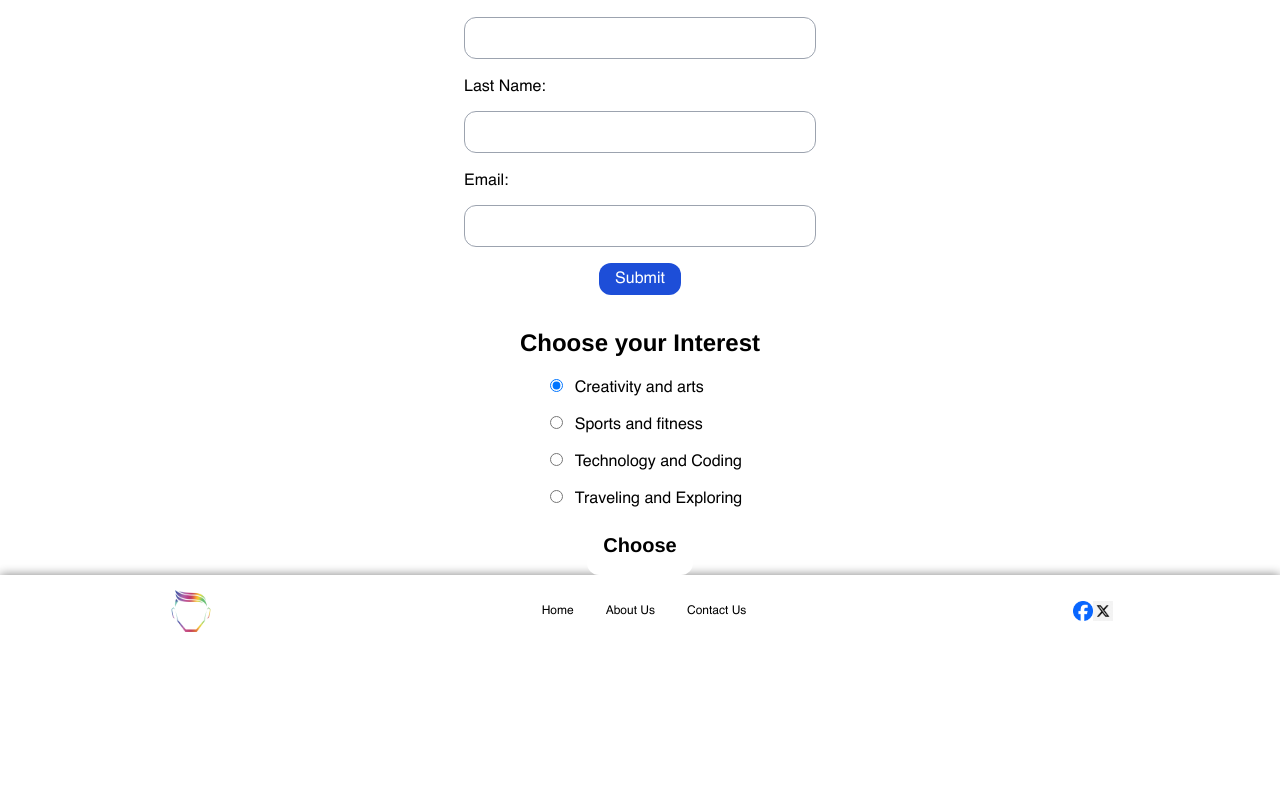
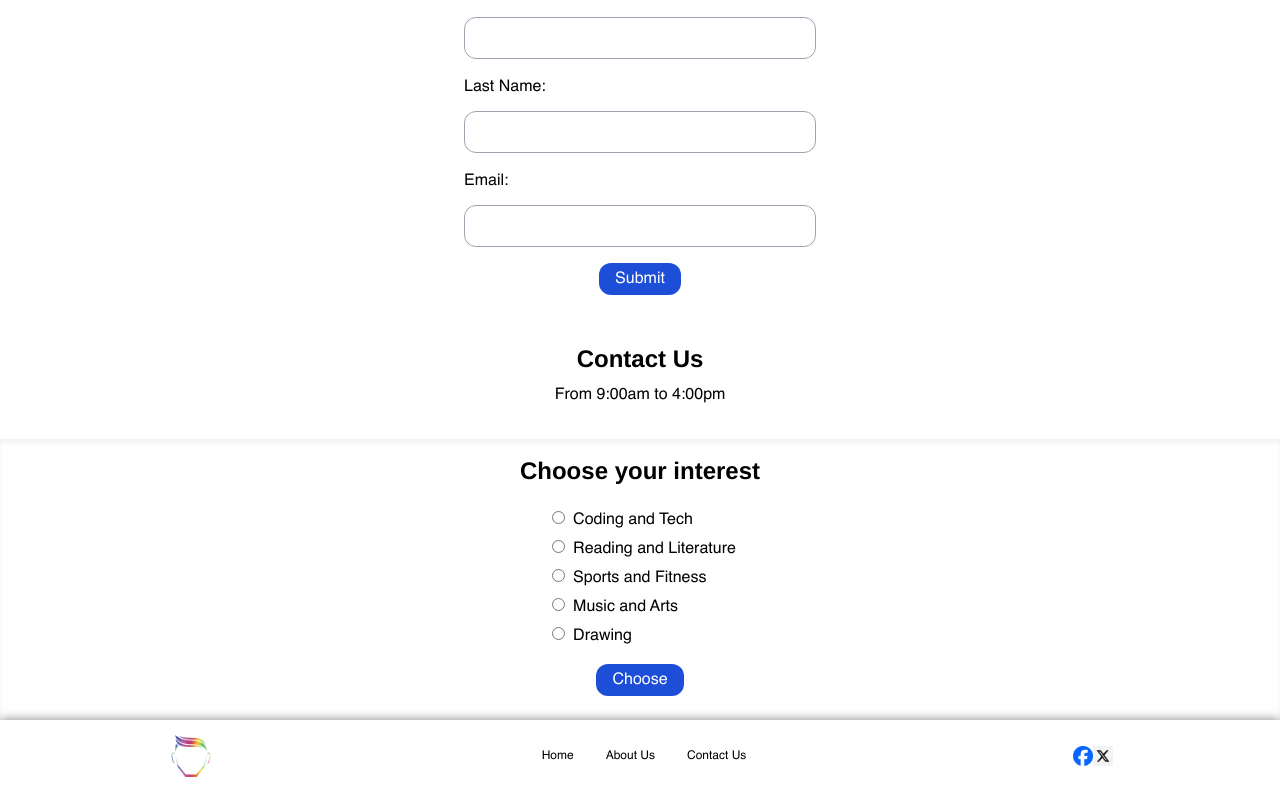
Before and after one commit to AbdoMohamamd/task3-1, a Next.js app: page /ContactUs in a window 1280 px wide. Shown: the part 979-1771 px from the top of the page. Before the commit the page ends 1626 px from the top, so only its background shows below. Built offline with nearby package versions, Linux system fonts and the light colour scheme.

Commit message:
adding interest list

```diff
--- a/app/AboutUs/page.js
+++ b/app/AboutUs/page.js
@@ -1,11 +1,12 @@
-import React from 'react'
+'use client'
+import React,{useRef} from 'react'
 import Banner from '../comps/Banner/Banner'
 import PhotoWithText from '../comps/PhotoWithText/PhotoWithText'
 import img1 from '../../public/img1.jpg'
 import img2 from '../../public/img2.jpg'
-import InterestList from '../comps/InterestList/InterestList'
 
 const page = () => {
+const imgSectionRef =useRef(null);
   let cards = [
     <PhotoWithText img={img1} text={'Waves art'} />,
     <PhotoWithText img={img2} text={'Rocks at the beach'} />
@@ -17,11 +18,11 @@ const page = () => {
         title={'Welcome to the AboutUs page'}
         phrase={'Here are some information aboutUs'}
         background={'bg-aboutUs'}
-        startNow={''}
+        sectionRef={imgSectionRef}
       />
       <section
         className='w-56 block mt-0 mb-0 mx-auto text-center md:flex md:justify-center md:w-99'
-        // ref={imgSectionRef}
+         ref={imgSectionRef}
       >
         {cards}
       </section>
--- a/app/ContactUs/page.js
+++ b/app/ContactUs/page.js
@@ -1,19 +1,25 @@
-import React from 'react'
+'use client'
+import React, { useRef } from 'react'
 import Banner from '../comps/Banner/Banner'
 import Form from '../comps/Form/Form'
 import InterestList from '../comps/InterestList/InterestList'
 
 const page = () => {
+  const formSectionRef = useRef(null)
   return (
     <div>
       <Banner
         title={'Welcome to the ContactUs page'}
         phrase={'From this page you can contactUs'}
         background={'bg-contactUs'}
-        startNow={''}
+        sectionRef={formSectionRef}
       />
-      <section className='max-w-96 my-4 mx-auto p-4'>
-        <Form title="Contact" />
+      <section className='max-w-96 my-4 mx-auto p-4' ref={formSectionRef}>
+        <Form title='Contact' />
+        <section className='mt-12'>
+          <h2 className={'mb-2 font-bold text-2xl  text-center'}>Contact Us</h2>
+          <p className={'text-center'}>From 9:00am to 4:00pm</p>
+        </section>
       </section>
       <section>
         <InterestList />
--- a/app/comps/Banner/Banner.js
+++ b/app/comps/Banner/Banner.js
@@ -1,7 +1,14 @@
 'use client'
 import React from 'react'
 import Button from '../Button/Button'
-const Banner = ({ title,phrase,background, startNow }) => {
+const Banner = ({ title,phrase,background,sectionRef }) => {
+
+  const startNow = () => {
+    sectionRef.current.scrollIntoView({
+      behavior: 'smooth'
+    })
+  }
+
   return (
     <section
       className={'mb-4 flex flex-col h-screen justify-center  bg-cover  bg-center text-center bg-no-repeat '+background }
--- a/app/comps/Button/Button.js
+++ b/app/comps/Button/Button.js
@@ -7,16 +7,13 @@ const Button = ({
   label,
   icon,
   onClick,
-  isFixed,
-  isHidden,
-
-  isMedium
+blueBackground
 }) => {
   return (
     <button
       onClick={onClick}
       className={
-        'font-bold p-2 sm:p-2 md:p-3 lg:p-4 text-s md:text-lg lg:text-xl xxl:text-2xl rounded-xl text-black cursor-pointer border-none bg-white hover:bg-gray-500 transition-bg duration-500 ease-in-out  mx-auto min-w-0'
+       `${blueBackground?"bg-blue-500 hover:bg-blue-800":"bg-white hover:bg-gray-500" } 'font-bold p-2 m-2 sm:p-2 md:p-3 lg:p-4 text-s md:text-lg lg:text-xl xxl:text-2xl rounded-xl text-black cursor-pointer border-none   transition-bg duration-500 ease-in-out  mx-auto min-w-0 '`
       }
     >
       {icon && <Image src={icon} width={20} height={20} alt='logo' />}
--- a/app/comps/Footer/Footer.js
+++ b/app/comps/Footer/Footer.js
@@ -35,7 +35,7 @@ const Footer = () => {
           Home
         </Link>
         <Link
-          href='/'
+          href='/AboutUs'
           className={
             ' block mt-auto mb-auto mr-4 ml-4 hover:text-gray-400 hover:underline sm:text-xs'
           }
@@ -43,7 +43,7 @@ const Footer = () => {
           About Us
         </Link>
         <Link
-          href='/'
+          href='/ContactUs'
           className={
             ' block mt-auto mb-auto mr-4 ml-4 hover:text-gray-400 hover:underline sm:text-xs'
           }
--- a/app/comps/InterestList/InterestList.js
+++ b/app/comps/InterestList/InterestList.js
@@ -1,73 +1,63 @@
 'use client'
-import React from 'react'
-import { useState } from 'react'
-import Button from '../Button/Button'
-const InterestList = () => {
-  const [selectedOption, setSelectedOption] = useState('option1')
+import React, { useState, useRef } from 'react'
+import RadioInput from '../RadioInput/RadioInput.js'
+import Button from '../Button/Button.js'
+
+const IndexPage = () => {
+  const [selectedOption, setSelectedOption] = useState(-1)
+  const [choosedOption, setChoosedOption] = useState('')
+  // Options for the radio input list
+  const options = [
+    'Coding and Tech',
+    'Reading and Literature',
+    'Sports and Fitness',
+    'Music and Arts',
+    'Drawing'
+  ]
+
+  // Function to handle radio input change
   const handleRadioChange = event => {
+    // console.log(event.target.value)
     setSelectedOption(event.target.value)
+  }
+  const handleButtonClick = event => {
+    if (selectedOption === -1) {
+      setChoosedOption('Please select an option')
+    } else {
+      event.preventDefault()
+      setChoosedOption('You are interested in ' + options[selectedOption])
+    }
+  }
 
-  }
   return (
-    <div className='flex flex-col items-center'>
-      <h2 className={'mb-2 font-bold text-2xl  text-center'}>
-        Choose your Interest
+    <form className='flex flex-col items-center shadow-top    '>
+      <h2 className={'m-4 font-bold text-2xl  text-center'}>
+        Choose your interest
       </h2>
       <ul>
-        <li>
-          <input
-            className='m-3'
-            type='radio'
-            id={'option1'}
-            name={'options'}
-            value={'option1'}
-            checked={selectedOption === 'option1'}
-            onChange={handleRadioChange}
-          />
-          <label htmlFor={'option1'}>{'Creativity and arts'}</label>
-        </li>
-        <li>
-          <input
-            className='m-3'
-            type='radio'
-            id={'option2'}
-            name={'options'}
-            value={'option2'}
-            checked={selectedOption === 'option2'}
-            onChange={handleRadioChange}
-          />
-          <label htmlFor={'option2'}>{'Sports and fitness'}</label>
-        </li>
-        <li>
-          {' '}
-          <input
-            className='m-3'
-            type='radio'
-            id={'option3'}
-            name={'options'}
-            value={'option3'}
-            checked={selectedOption === 'option3'}
-            onChange={handleRadioChange}
-          />
-          <label htmlFor={'option3'}>{'Technology and Coding'}</label>
-        </li>
-        <li>
-          {' '}
-          <input
-            className='m-3'
-            type='radio'
-            id={'option4'}
-            name={'options'}
-            value={'option4'}
-            checked={selectedOption === 'option4'}
-            onChange={handleRadioChange}
-          />
-          <label htmlFor={'option4'}>{'Traveling and Exploring'}</label>
-        </li>
+        {options.map((option, index) => (
+          <li>
+            <RadioInput
+              name='options'
+              key={index}
+              value={index}
+              label={option}
+              onChange={handleRadioChange}
+            />
+          </li>
+        ))}
       </ul>
-      <Button label="Choose" className="bg-blue-400"/>
-    </div>
+      <input
+        type='button'
+        className={
+          'm-4 rounded-xl text-1xl pt-1 pr-4 pl-4 pb-1 text-white bg-blue-700 hover:bg-blue-900 mw-w-auto transition-bg duration-500 ease-in-out cursor-pointer border-none'
+        }
+        value={'Choose'}
+        onClick={handleButtonClick}
+      />
+      <p className='mb-2'>{choosedOption}</p>
+    </form>
   )
 }
 
-export default InterestList
+export default IndexPage
--- /dev/null
+++ b/app/comps/RadioInput/RadioInput.js
@@ -0,0 +1,22 @@
+import React from 'react'
+
+const RadioInput = ({ name, value, label,  onChange }) => {
+  return (
+    <div className='cursor-pointer '>
+      <input
+        className='m-2 cursor-pointer '
+        type='radio'
+        id={value}
+        name={name}
+        value={value}
+
+        onChange={event => onChange(event, label)}
+      />
+      <label htmlFor={value} className='cursor-pointer'>
+        {label}
+      </label>
+    </div>
+  )
+}
+
+export default RadioInput
--- a/app/page.js
+++ b/app/page.js
@@ -11,11 +11,6 @@ export default function Home () {
     <PhotoWithText img={img2} text={'Rocks at the beach'} />
   ]
   const imgSectionRef = useRef(null)
-  const startNow = () => {
-    imgSectionRef.current.scrollIntoView({
-      behavior: 'smooth'
-    })
-  }
 
   return (
     <div>
@@ -23,17 +18,16 @@ export default function Home () {
         title={'Welcome to the home page'}
         phrase={'This is the main page of the website'}
         background={'bg-banner'}
-        startNow={startNow}
+        sectionRef={imgSectionRef}
       />
       <section
         className='w-56 block mt-0 mb-0 mx-auto text-center md:flex md:justify-center md:w-99'
         ref={imgSectionRef}
       >
-{cards}
-
+        {cards}
       </section>
       <section className='max-w-96 my-4 mx-auto p-4'>
-        <Form title={"This is my form"} />
+        <Form title={'This is my form'} />
       </section>
     </div>
   )
--- a/tailwind.config.js
+++ b/tailwind.config.js
@@ -9,12 +9,15 @@ module.exports = {
     extend: {
       backgroundImage: {
         banner: "url('../public/banner.jpg')",
-        aboutUs:"url('../public/aboutUs.jpg')",
-        contactUs:"url('../public/contactUs.jpg')",
+        aboutUs: "url('../public/aboutUs.jpg')",
+        contactUs: "url('../public/contactUs.jpg')"
       },
       width: {
         100: '70em',
         99: '45em'
+      },
+      boxShadow: {
+        top: ' inset 0 4px 4px 0 rgb(0 0 0 / 0.05)'
       }
     }
   },
```
